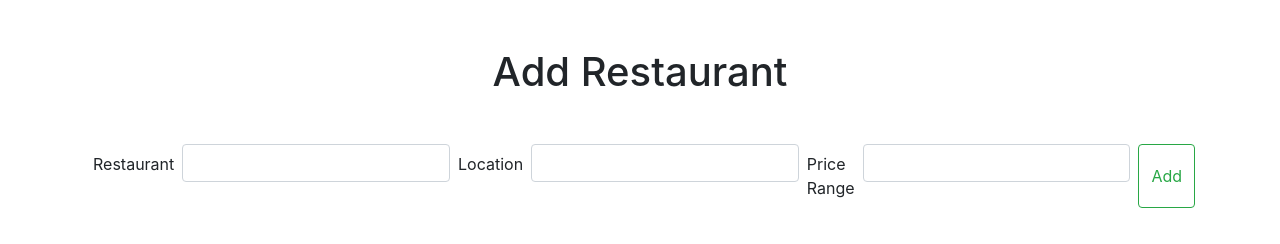
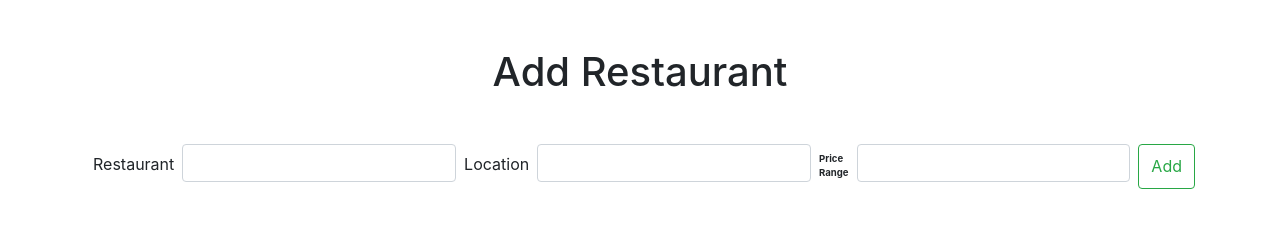
Before and after one commit to treddson/yelp_clone, a React (Create React App) app in the folder client/: page / in a window 1280 px wide. Shown: the top 244 px of the page. Built offline with nearby package versions, Linux system fonts and the light colour scheme; no server answers.

Commit message:
add React Routing

```diff
--- a/client/package.json
+++ b/client/package.json
@@ -9,6 +9,7 @@
     "react": "^17.0.1",
     "react-dom": "^17.0.1",
     "react-icons": "^4.2.0",
+    "react-router-dom": "^5.2.0",
     "react-scripts": "4.0.2",
     "web-vitals": "^1.0.1"
   },
--- a/client/src/App.css
+++ b/client/src/App.css
@@ -9,3 +9,8 @@
 .star-rating {
   cursor: pointer;
 }
+
+.price-range {
+  font-size: 0.6em;
+  font-weight: bold;
+}
--- a/client/src/App.js
+++ b/client/src/App.js
@@ -1,14 +1,25 @@
-
-import './App.css';
-import InputRestaurants from './components/InputRestaurants';
-import ListRestaurants from './components/ListRestaurants';
-
+import "./App.css";
+import InputRestaurants from "./components/InputRestaurants";
+import ListRestaurants from "./components/ListRestaurants";
+import UpdateRestaurants from "./components/UpdateRestaurants";
+import DetailsPage from "./components/DetailsPage";
+import { BrowserRouter as Router, Switch, Route } from "react-router-dom";
 
 function App() {
   return (
     <div className="container-sm">
-      <InputRestaurants />
-      <ListRestaurants />
+      <Router>
+        <Switch>
+          <Route exact path="/" component={InputRestaurants} />
+          <Route
+            exact
+            path="/restaurants/:id/update"
+            component={UpdateRestaurants}
+          />
+          <Route exact path="/restaurants/:id" component={DetailsPage} />
+        </Switch>
+        <ListRestaurants />
+      </Router>
     </div>
   );
 }
--- /dev/null
+++ b/client/src/components/DetailsPage.js
@@ -0,0 +1,11 @@
+import React from "react";
+
+const DetailsPage = () => {
+  return (
+    <div>
+      <h1>Restaurant details</h1>
+    </div>
+  );
+};
+
+export default DetailsPage;
--- a/client/src/components/InputRestaurants.js
+++ b/client/src/components/InputRestaurants.js
@@ -1,40 +1,60 @@
-import React, { useState, Fragment } from 'react'
+import React, { useState, Fragment } from "react";
 
 export default function InputRestaurants() {
+  const [restaurant, setRestaurant] = useState("");
+  const [rest_location, setRest_location] = useState("");
+  const [price_range, setPrice_range] = useState("");
 
-    const [restaurant, setRestaurant] = useState('')
-    const [rest_location, setRest_location] = useState('')
-    const [price_range, setPrice_range] = useState('')
-
-    const onFormSubmit = async e => {
+  const onFormSubmit = async (e) => {
     try {
-            e.preventDefault()
-        const body = { restaurant, rest_location, price_range }
+      e.preventDefault();
+      const body = { restaurant, rest_location, price_range };
       const response = await fetch(`http://localhost:4000/input`, {
-            method: 'POST',
+        method: "POST",
         headers: { "Content-Type": "application/json" },
-            body: JSON.stringify(body)
+        body: JSON.stringify(body),
       });
-        window.location = '/'
+      window.location = "/";
       console.log(response);
     } catch (error) {
-            console.error(error.message)
+      console.error(error.message);
     }
-    }
+  };
 
   return (
     <Fragment>
-             <h1 className='text-center mt-5'>Add Restaurant</h1>
+      <h1 className="text-center mt-5">Add Restaurant</h1>
       <form className="d-flex mt-5" onSubmit={onFormSubmit}>
-               <label htmlFor="restaurant" className="m-2">Restaurant</label>
-               <input type="text" className="form-control" value={restaurant} onChange={e => setRestaurant(e.target.value)}/>
-               <label htmlFor="restaurant" className="m-2">Location</label>
-               <input type="text" className="form-control" value={rest_location} onChange={e => setRest_location(e.target.value)}/>
-               <label htmlFor="restaurant" className="m-2">Price Range</label>
-               <input type="text" className="form-control" value={price_range} onChange={e => setPrice_range(e.target.value)}/>
+        <label htmlFor="restaurant" className="m-2">
+          Restaurant
+        </label>
+        <input
+          type="text"
+          spellCheck="true"
+          className="form-control"
+          value={restaurant}
+          onChange={(e) => setRestaurant(e.target.value)}
+        />
+        <label htmlFor="restaurant" className="m-2">
+          Location
+        </label>
+        <input
+          type="text"
+          className="form-control"
+          value={rest_location}
+          onChange={(e) => setRest_location(e.target.value)}
+        />
+        <label htmlFor="restaurant" className="m-2 price-range">
+          Price Range
+        </label>
+        <input
+          type="text"
+          className="form-control"
+          value={price_range}
+          onChange={(e) => setPrice_range(e.target.value)}
+        />
         <button className="btn btn-outline-success ml-2">Add</button>
-
       </form>
     </Fragment>
-    )
+  );
 }
--- a/client/src/components/ListRestaurants.js
+++ b/client/src/components/ListRestaurants.js
@@ -1,30 +1,34 @@
-import React, { Fragment, useState, useEffect } from 'react';
-import Rating from  './Rating';
+import React, { Fragment, useState, useEffect } from "react";
+import Rating from "./Rating";
 
 export default function ListRestaurants() {
+  const [restaurants, setRestaurants] = useState([]);
 
-    const [restaurants, setRestaurants] = useState([])
-
-    const deleteRestaurant = async (id) =>  {
+  const deleteRestaurant = async (id) => {
     try {
-            const deleteRestaurant = await fetch(`http://localhost:4000/input/${id}`, {
-                method: 'DELETE'
-            });
-            setRestaurants(restaurants.filter(restaurant => restaurant.rest_id !== id))
+      const deleteRestaurant = await fetch(
+        `http://localhost:4000/input/${id}`,
+        {
+          method: "DELETE",
+        }
+      );
+      setRestaurants(
+        restaurants.filter((restaurant) => restaurant.rest_id !== id)
+      );
     } catch (error) {
-            console.error(error.message)
+      console.error(error.message);
     }
-    }
+  };
 
   async function getRestaurant() {
-        const response = await fetch(`http://localhost:4000/input`)
-        const restArray = await response.json()
+    const response = await fetch(`http://localhost:4000/input`);
+    const restArray = await response.json();
     setRestaurants(restArray);
   }
 
   useEffect(() => {
     getRestaurant();
-    }, [])
+  }, []);
 
   return (
     <Fragment>
@@ -39,18 +43,26 @@ export default function ListRestaurants() {
           </tr>
         </thead>
         <tbody className="table-body">
-                    {
-                        restaurants.map((restaurant) => (
+          {restaurants.map((restaurant) => (
             <tr key={restaurant.rest_id}>
               <td>{restaurant.restaurant}</td>
               <td>{restaurant.rest_location}</td>
-                            <td><Rating /></td>
-                            <td><button type="button" onClick={() => deleteRestaurant(restaurant.rest_id)} className="btn btn-outline-danger">Delete</button></td>
+              <td>
+                <Rating />
+              </td>
+              <td>
+                <button
+                  type="button"
+                  onClick={() => deleteRestaurant(restaurant.rest_id)}
+                  className="btn btn-outline-danger"
+                >
+                  Delete
+                </button>
+              </td>
             </tr>
-                        ))
-                    }
+          ))}
         </tbody>
       </table>
     </Fragment>
-    )
+  );
 }
--- /dev/null
+++ b/client/src/components/UpdateRestaurants.js
@@ -0,0 +1,11 @@
+import React from "react";
+
+const UpdateRestaurants = () => {
+  return (
+    <div>
+      <h1>Update Restaurants</h1>
+    </div>
+  );
+};
+
+export default UpdateRestaurants;
```
Also changed, not shown: 2 other files (tests, documents, lock files or other folders). Lines whose indentation alone changed are shown as unchanged.
